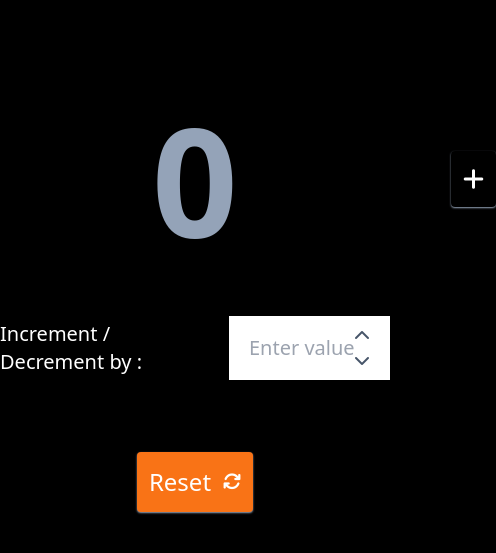
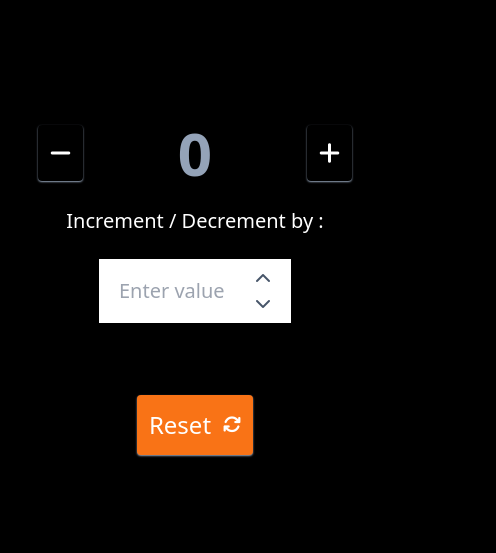
Before and after one commit to nazneen636/Counter-app, a website: page index.html in a window 390 px wide. Shown: the part 231-784 px from the top of the page, 496 px wide, since content can reach past the window. Drawn offline with Linux system fonts and the light colour scheme.

Commit message:
responsive

```diff
--- a/index.html
+++ b/index.html
@@ -22,12 +22,12 @@
       >
         Counter App
       </h1>
-      <div class="flex items-center justify-center gap-x-44">
+      <div class="flex items-center justify-center gap-x-8 md:gap-x-44">
         <button class="btn" id="minus">
           <i class="fa-solid fa-minus"></i>
         </button>
         <h2
-          class="text-[150px] font-semibold w-40 text-center text-slate-400"
+          class="text-6xl md:text-[150px] font-semibold w-40 text-center text-slate-400"
           id="output"
         >
           0
@@ -37,7 +37,7 @@
         </button>
       </div>
 
-      <div class="flex items-center justify-center gap-x-6">
+      <div class="flex flex-col md:flex-row items-center justify-center gap-6">
         <label class="text-xl font-medium" for="input"
           >Increment / Decrement by :
         </label>
```
Also changed, not shown: src/output.css.
